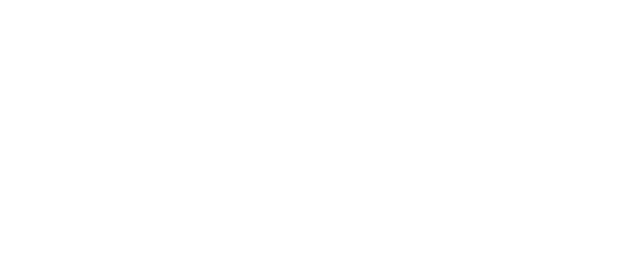
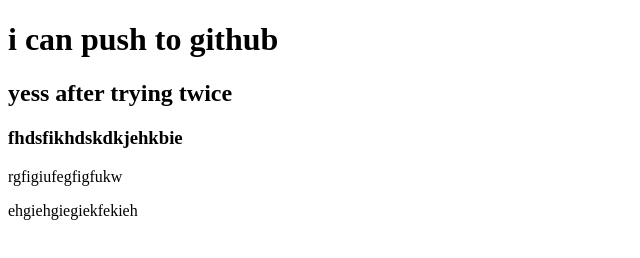
Before and after one commit to zibranhasan/my-second-repo, a plain HTML site: page index.html in a window 1280 px wide. Shown: the whole page, without its empty margins (0-640 px from the left). Drawn offline with Linux system fonts and the light colour scheme.

Commit message:
commit name

```diff
--- a/index.html
+++ b/index.html
@@ -7,6 +7,10 @@
     <title>my second github repo</title>
 </head>
 <body>
-
+    <h1>i can push to github</h1>
+    <h2> yess after trying twice</h2>
+    <h3>fhdsfikhdskdkjehkbie</h3>
+    <p>rgfigiufegfigfukw</p>
+    <p>ehgiehgiegiekfekieh</p>
 </body>
 </html>
```
